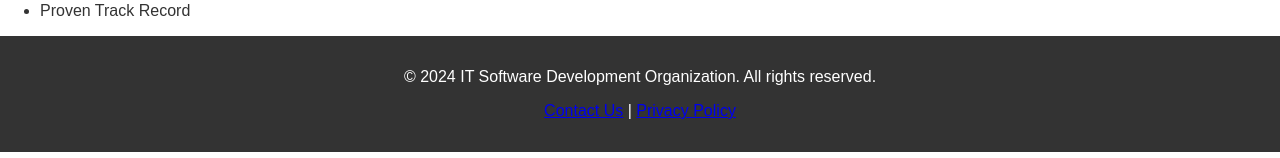
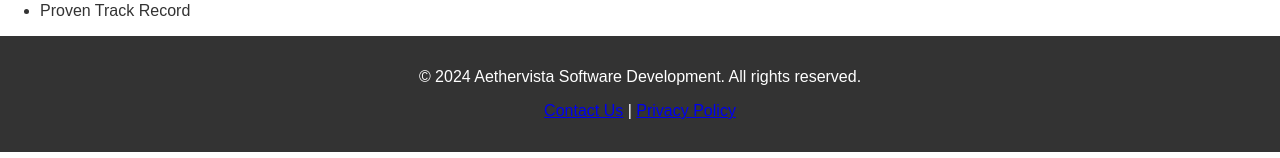
Before and after one commit to aysonsteven/aethervista, an Angular app: page /home in a window 1280 px wide. Shown: the part 427-585 px from the top of the page. Built offline with nearby package versions, Linux system fonts and the light colour scheme.

Commit message:
update footer

```diff
--- a/src/app/shared/footer/footer.component.html
+++ b/src/app/shared/footer/footer.component.html
@@ -1,5 +1,5 @@
 <footer>
-    <p>&copy; 2024 IT Software Development Organization. All rights reserved.</p>
+    <p>&copy; 2024 Aethervista Software Development. All rights reserved.</p>
     <p>
       <a routerLink="/contact">Contact Us</a> |
       <a routerLink="/about-us">Privacy Policy</a>
```
